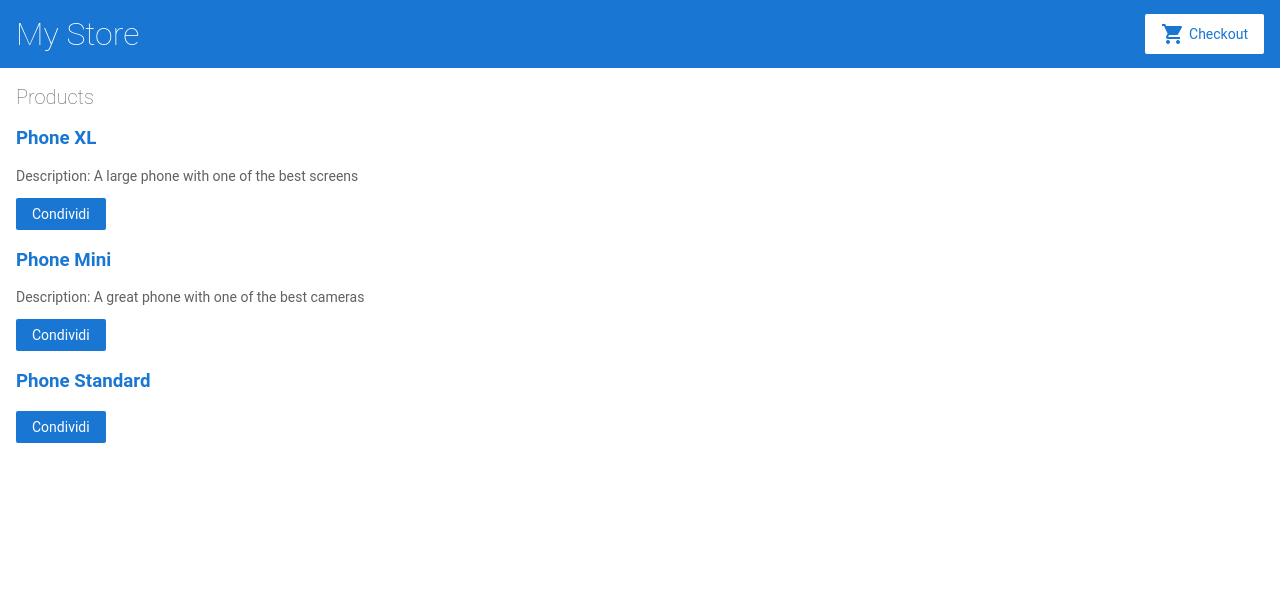
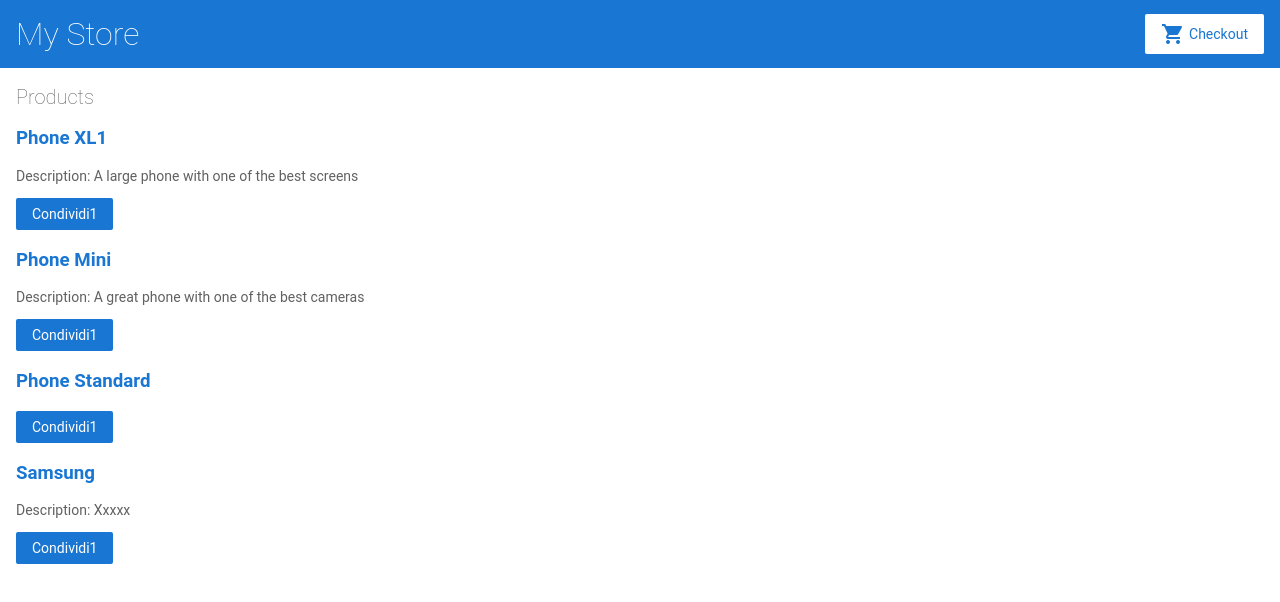
Before and after one commit to srossatti/ProveAngular, an Angular app: page / in a window 1280 px wide. Shown: the top 602 px of the page. Built offline with nearby package versions, Linux system fonts and the light colour scheme.

Commit message:
2 files modified

```diff
--- a/src/app/product-list/product-list.component.html
+++ b/src/app/product-list/product-list.component.html
@@ -10,7 +10,7 @@
     Description: {{product.description}}
   </p>
   <button (click)="share()">
-    Condividi
+    Condividi1
   </button>
 </div>
 
--- a/src/app/products.ts
+++ b/src/app/products.ts
@@ -8,7 +8,7 @@
 export const products = [
   {
     id: 1,
-    name: 'Phone XL',
+    name: 'Phone XL1',
     price: 799,
     description: 'A large phone with one of the best screens'
   },
@@ -23,6 +23,12 @@
     name: 'Phone Standard',
     price: 299,
     description: ''
+  },
+  {
+    id: 4,
+    name: 'Samsung',
+    price: 249,
+    description: 'Xxxxx'
   }
 ];
 
```
